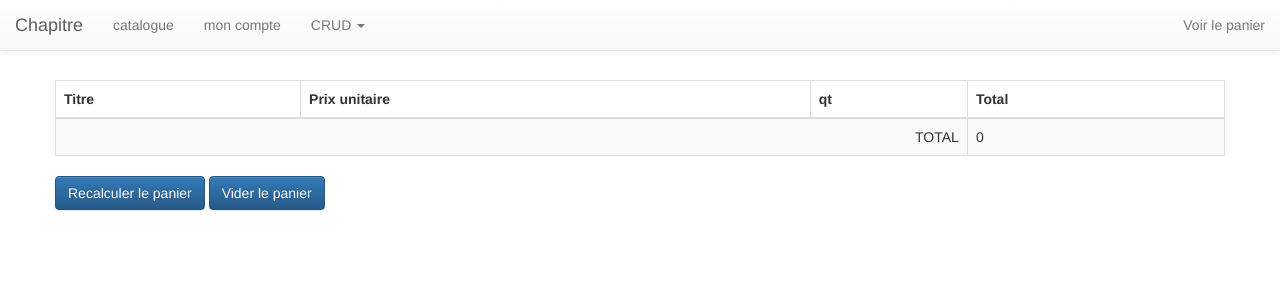
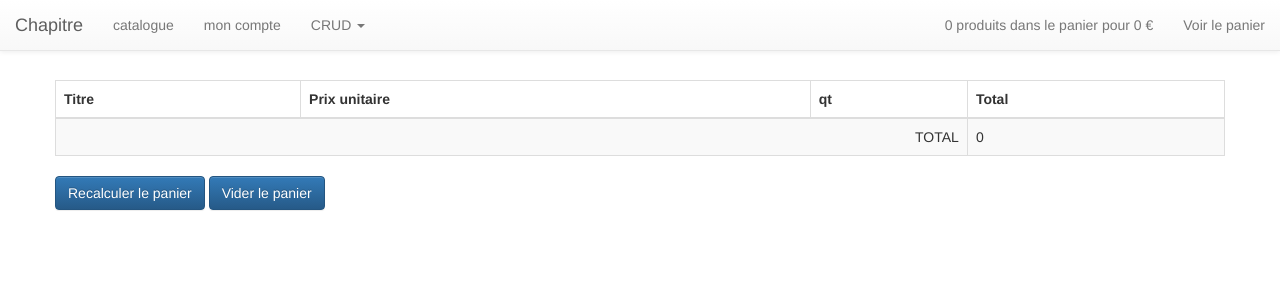
Before and after one commit to Antoine87/site-ecommerce, a PHP site: page /panier in a window 1280 px wide. Shown: the top 300 px of the page. Run offline with PHP 8.4, Linux system fonts and the light colour scheme; some libraries are stand-ins or nearby versions.

Commit message:
Mise en place d'un service pour le calcul du total du panier

```diff
--- a/app/composer.json
+++ b/app/composer.json
@@ -15,7 +15,8 @@
             "m2i\\ecommerce\\Controllers\\": "src/controllers/",
             "m2i\\ecommerce\\DAO\\": "src/Models/",
             "m2i\\ecommerce\\DTO\\": "src/Models/",
-            "m2i\\ecommerce\\Config\\": "src/config/"
+            "m2i\\ecommerce\\Config\\": "src/config/",
+            "m2i\\ecommerce\\services\\": "src/services"
         }
     }
 }
--- /dev/null
+++ b/app/src/services/RecapPanier.php
@@ -0,0 +1,32 @@
+<?php
+namespace m2i\ecommerce\services;
+
+class RecapPanier
+{
+
+    private $panier = [];
+
+    /**
+     * RecapPanier constructor.
+     * @param array $panier
+     */
+    public function __construct(array $panier)
+    {
+        $this->panier = $panier;
+    }
+
+    public function getInfos(){
+        $total = 0;
+        $totalQt = 0;
+        $nbItem = count($this->panier);
+
+        foreach ($this->panier as $item){
+            $total += $item["prix"] * $item["qt"];
+            $totalQt += $item["qt"];
+        }
+
+        return "$totalQt produits dans le panier pour $total €";
+    }
+
+
+}
--- a/app/src/views/layout.php
+++ b/app/src/views/layout.php
@@ -56,6 +56,14 @@
             </ul>
 
             <ul class="nav navbar-nav navbar-right">
+                <li class="navbar-text">
+                    <?php
+                    $recapPanier = new \m2i\ecommerce\services\RecapPanier(
+                        $_SESSION["panier"]??[]
+                    );
+                    echo $recapPanier->getInfos();
+                    ?>
+                </li>
                 <li><a href="/panier">Voir le panier</a></li>
             </ul>
         </div><!-- /.navbar-collapse -->
@@ -71,6 +79,8 @@
         </div>
     <?php endif; ?>
 
+
+
     <?= $pageContent ?>
 </div>
 
```
